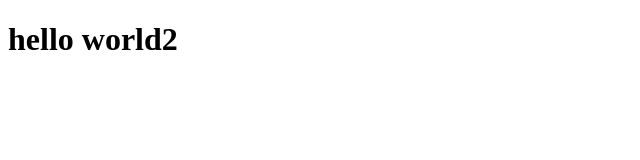
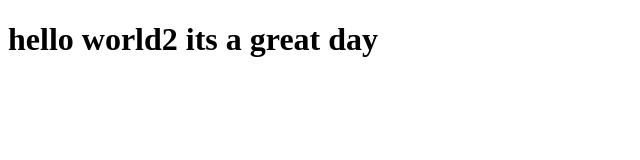
Before and after one commit to xlinsi/coursera-test, a plain HTML site: page site/index.html in a window 1280 px wide. Shown: the whole page, without its empty margins (0-640 px from the left). Drawn offline with Linux system fonts and the light colour scheme.

Commit message:
small changes

```diff
--- a/site/index.html
+++ b/site/index.html
@@ -4,6 +4,6 @@
 	<title>hello world2</title>
 </head>
 <body>
-<h1>hello world2</h1>
+<h1>hello world2 its a great day</h1>
 </body>
 </html>
```
